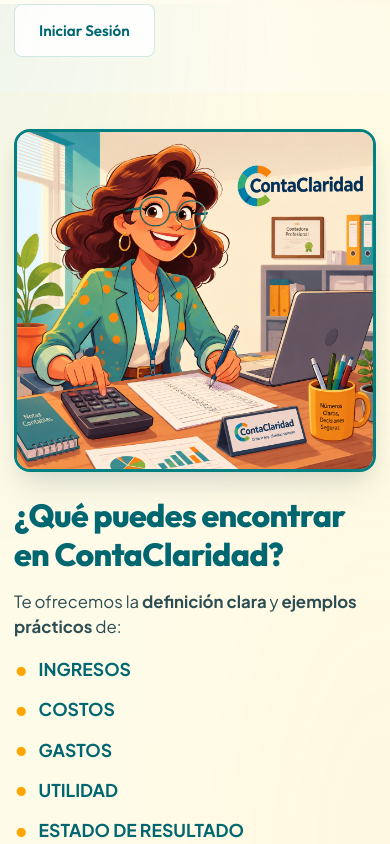
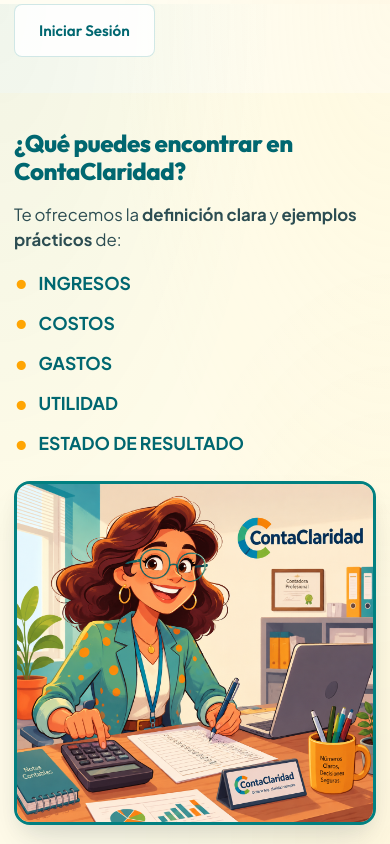
Before and after one commit to 11carlosivan/ContaClaridad, a React (Vite) app in the folder client/: page / in a window 390 px wide. Shown: the part 840-1684 px from the top of the page. Built offline with nearby package versions, Linux system fonts and the light colour scheme; no server answers.

Commit message:
fix: seccion intro - texto a la izquierda e imagen a la derecha

```diff
--- a/client/src/pages/Landing.jsx
+++ b/client/src/pages/Landing.jsx
@@ -115,13 +115,9 @@
       {/* Intro Section: Qué puedes encontrar */}
       <section style={introSectionStyle}>
         <div className="container" style={{ display: 'grid', gridTemplateColumns: 'repeat(auto-fit, minmax(min(100%, 280px), 1fr))', alignItems: 'center', gap: 'clamp(24px, 4vw, 48px)' }}>
-          {/* Left: Mascot Image */}
-          <div style={introImgWrapperStyle}>
-            <img src="/claridad imagen 1.png" alt="Logotipo ContaClaridad" style={introImgStyle} />
-          </div>
-          {/* Right: List of Concepts */}
+          {/* Left: List of Concepts */}
           <div style={{ display: 'flex', flexDirection: 'column', gap: '16px' }}>
-            <h2 style={{ fontSize: '2rem', fontWeight: '800', lineHeight: '1.2' }}>
+            <h2 style={{ fontSize: 'clamp(1.5rem, 4vw, 2rem)', fontWeight: '800', lineHeight: '1.2' }}>
               ¿Qué puedes encontrar en <span style={{ color: 'var(--primary-dark)' }}>ContaClaridad</span>?
             </h2>
             <p style={{ color: 'var(--text-secondary)', fontSize: '1.05rem', lineHeight: '1.5' }}>
@@ -150,8 +146,13 @@
               </li>
             </ul>
           </div>
+          {/* Right: Image */}
+          <div style={introImgWrapperStyle}>
+            <img src="/claridad imagen 1.png" alt="Logotipo ContaClaridad" style={introImgStyle} />
+          </div>
         </div>
       </section>
+
 
       {/* Section 1: Conceptos Financieros Básicos */}
       <section style={sectionStyle}>
```
